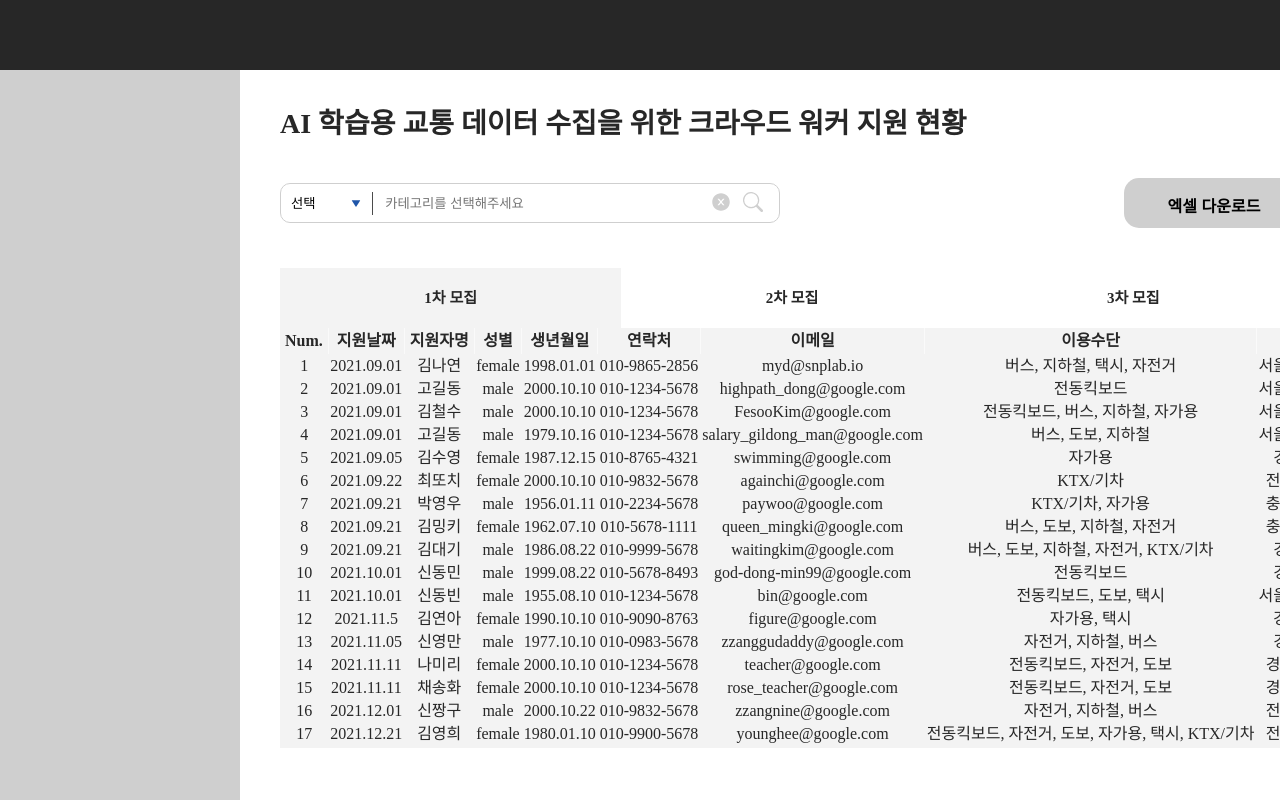
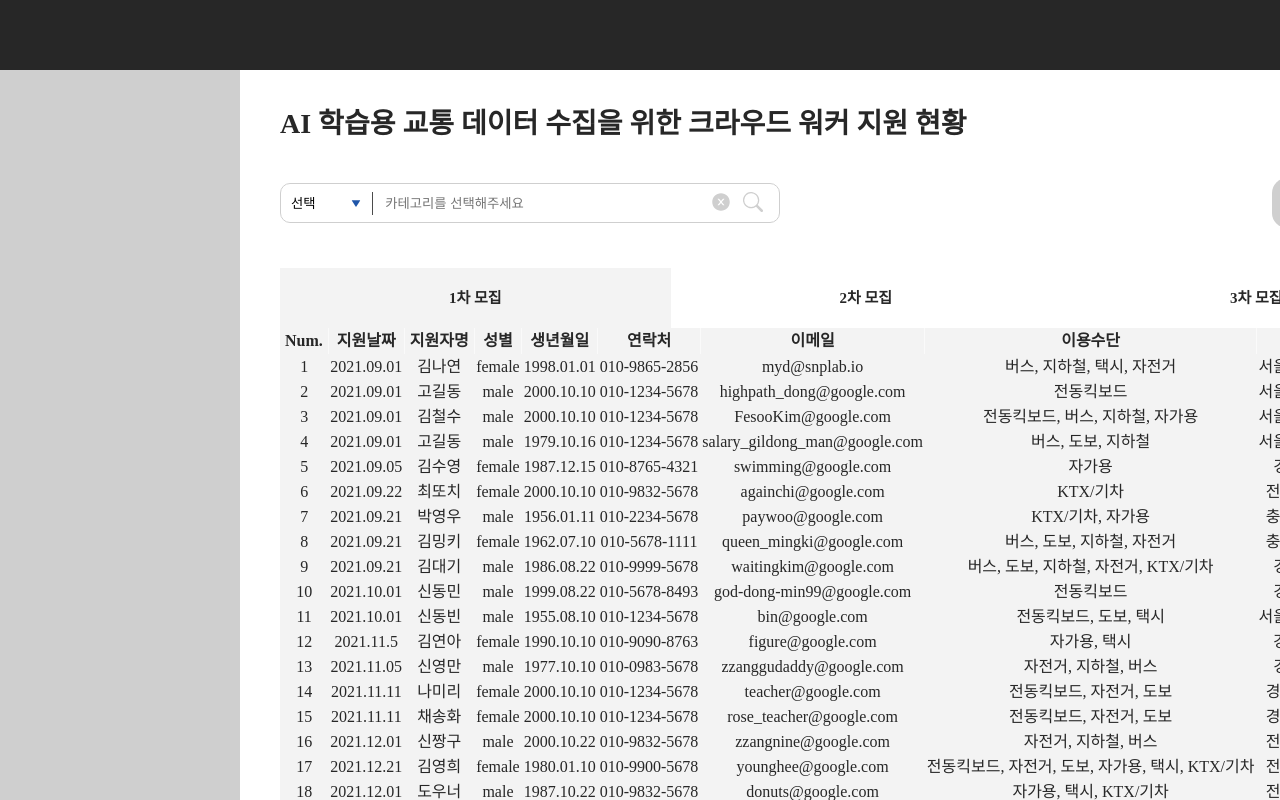
Before and after one commit to wanted-group-4/wanted-group-4-snplab, a React (Create React App) app: page /admin in a window 1280 px wide. Built offline with nearby package versions, Linux system fonts and the light colour scheme; data requests are answered from the project's data file.

Commit message:
design: table 가로, 세로 길이 css 수정

```diff
--- a/src/components/applicant/ApplicantContainer.tsx
+++ b/src/components/applicant/ApplicantContainer.tsx
@@ -37,10 +37,9 @@ function ApplicantConainer({ userList, setRound, curRound }: IApplicantProps) {
 }
 
 const ApplicantWrapper = styled.div`
-  width: 80vw;
-  height: 60vh;
+  width: 100%;
+  height: 81%;
   background: ${({ theme }) => theme.color.grey_03};
-  overflow-x: auto;
 `;
 
 const RoundWrapper = styled.div`
--- a/src/components/applicant/ApplicantTableRow.tsx
+++ b/src/components/applicant/ApplicantTableRow.tsx
@@ -41,7 +41,9 @@ function ApplicantTableRow({ user, num }: ApplicationTableRowProps) {
   );
 }
 
-const ListTableBody = styled.tbody``;
+const ListTableBody = styled.tbody`
+  height: 25px;
+`;
 const ListTableTR = styled.tr``;
 const ListTableTD = styled.td`
   vertical-align: middle;
```
